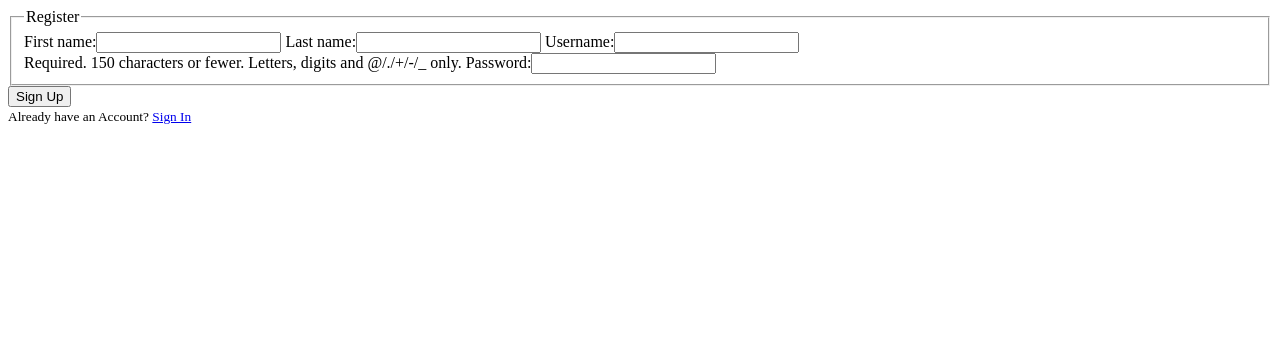
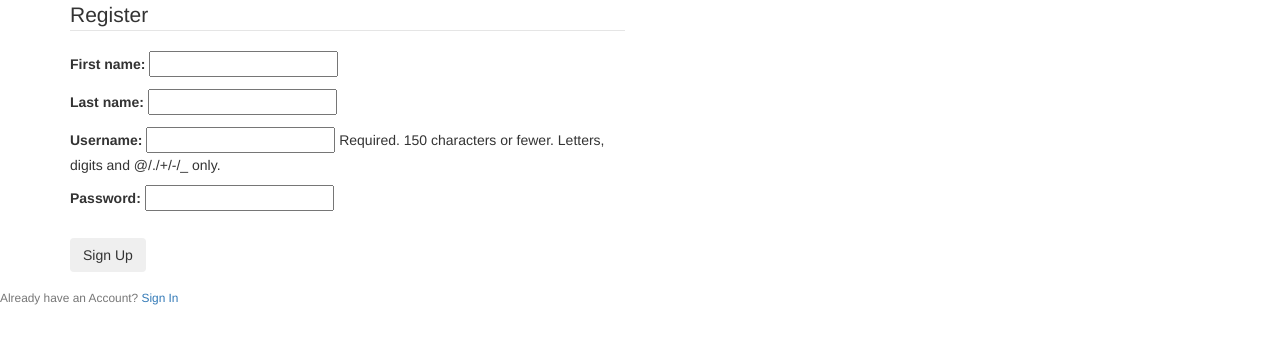
Before and after one commit to Julzpeter/Dispensary, a Django app: page /adminsignup/ in a window 1280 px wide. Shown: the top 344 px of the page. Run offline with Django 3.2, Linux system fonts and the light colour scheme.

Commit message:
modify the adminsingup template

```diff
--- a/kapsiya/templates/adminsignup.html
+++ b/kapsiya/templates/adminsignup.html
@@ -6,29 +6,44 @@
     <meta http-equiv="X-UA-Compatible" content="IE=edge">
     <meta name="viewport" content="width=device-width, initial-scale=1.0">
     <title>Dispensary</title>
+    <link rel="stylesheet" href="https://cdn.jsdelivr.net/npm/bootstrap@3.3.7/dist/css/bootstrap.min.css" integrity="sha384-BVYiiSIFeK1dGmJRAkycuHAHRg32OmUcww7on3RYdg4Va+PmSTsz/K68vbdEjh4u" crossorigin="anonymous">
+
 </head>
 <body>
-    <form method="POST">
+    <form method="post">
         {% csrf_token %}
         <div class="container register-form">
+          <div class="form">
+            <div class="form-content">
+              <div class="row">
+                <div class="col-md-6">
+                  <div class="form-group">
                     <fieldset class="form-group">
                         <legend class="border-bottom mb-4">Register</legend>
-                {{form}}
+                        {{form.as_p}}
 
                     </fieldset>
+                  </div>
                   <div class="form-group">
                     <button class="btn btn-outline-info" type="submit">Sign Up</button>
+                  </div>
 
                 </div>
             </div>
-
+          </div>
+          </div>
+          </div>
       </form>
       <div class="border-top  pt-3">
         <small class="text-muted">Already have an Account? <a  class="ml-2" href="adminlogin">Sign In</a>
 
         </small>
     </div>
-    {% endblock content%}
+
+
+
+
+
 
 </body>
 </html>
```
Also changed, not shown: other parts of kapsiya/templates/adminsignup.html (+1 -1 lines). Lines whose indentation alone changed are shown as unchanged.
